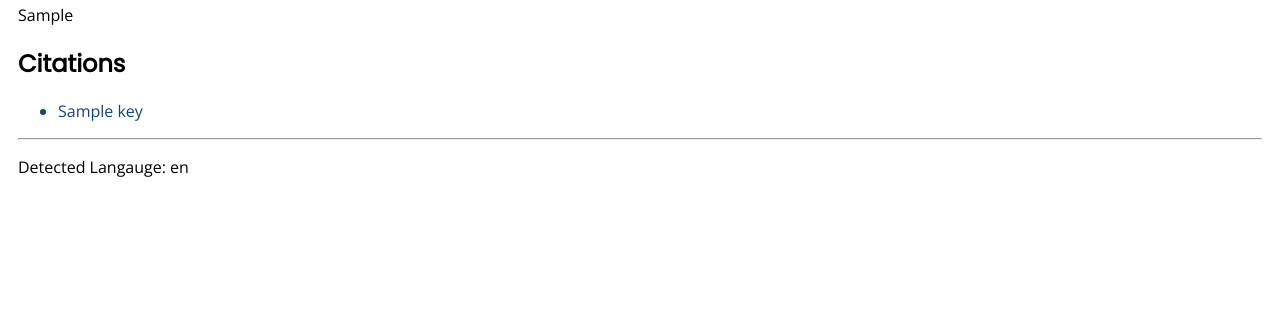
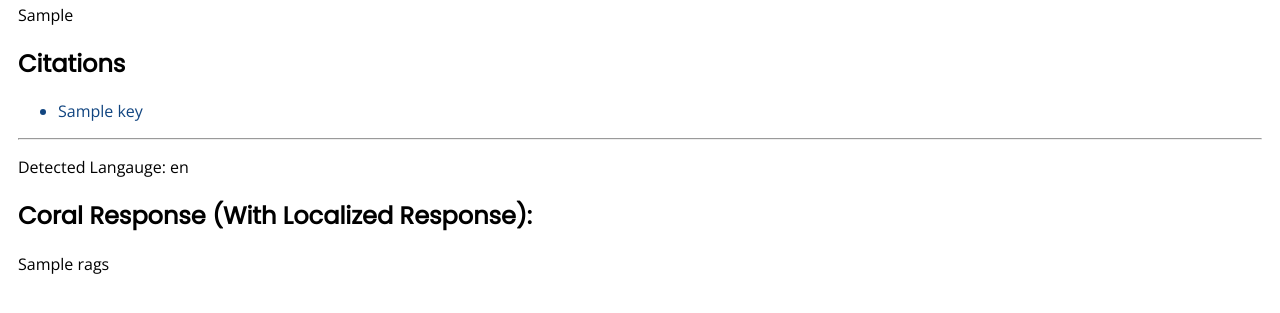
Before and after one commit to yuna17c/RAG-Challenge, a Django app: template templates/thank_you.html in a window 1280 px wide. Shown: the part 199-512 px from the top of the page. Run offline with Django 4.2, Linux system fonts and the light colour scheme; the template is opened without the code that fills it: most values are stand-ins (such as "Sample title", 1, 10 or a date in 2020).

Commit message:
additional changes

```diff
--- a/templates/thank_you.html
+++ b/templates/thank_you.html
@@ -41,6 +41,8 @@
     </ul>
     <hr>
     <p>Detected Langauge: {{ langauge }}</p>
+    <h2>Coral Response (With Localized Response):</h2>
+    <p>{{ rags }}</p>
 </div>
 </body>
 </html>
```
